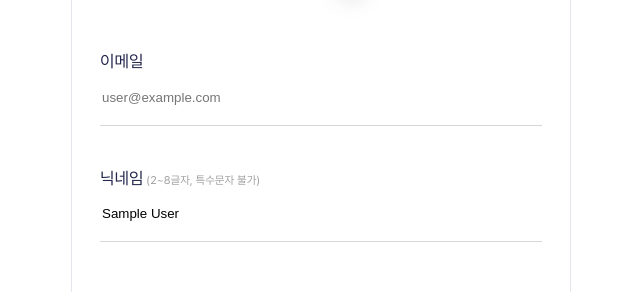
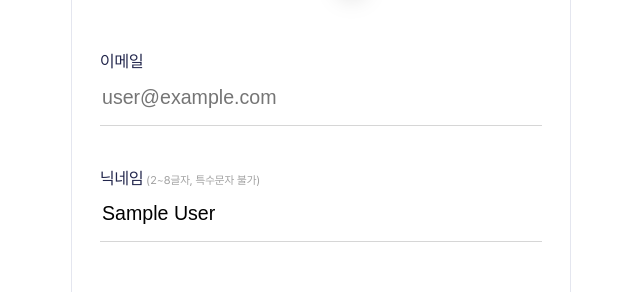
Before and after one commit to kes-knows-nothing/plantopia, a React (Vite) app: page /mypage/info in a window 1280 px wide. Shown: the part 221-513 px from the top of the page, without its empty margins (319-959 px from the left). Built offline with nearby package versions, Linux system fonts and the light colour scheme; no server answers; sample sign-in values are in the browser's storage.

Commit message:
Refactor: 변수명 카멜 케이스 수정, 마이페이지 디자인 버그 수정

```diff
--- a/src/pages/dictPage/dictSearchPage/DictSearchPage.tsx
+++ b/src/pages/dictPage/dictSearchPage/DictSearchPage.tsx
@@ -20,19 +20,18 @@ const DictSearchPage = () => {
   const location = useLocation();
   const inputValue = location.state?.inputValue;
   const [plant, setPlant] = useState<PlantType[]>([]);
-  const [isLoading, setisLoading] = useState(true);
+  const [isLoading, setIsLoading] = useState(true);
   const inputRef = useRef<HTMLInputElement>(null);
 
   const handleSubmit = (e: React.FormEvent<HTMLFormElement>) => {
     e.preventDefault();
     if (!inputRef?.current?.value) return;
-    setPlant([]);
-    setisLoading(true);
     getDouments(inputRef?.current?.value);
-    setisLoading(false);
   };
 
   const getDouments = async (plantName: string) => {
+    setPlant([]);
+    setIsLoading(true);
     let fieldName = 'name';
     if (!koreanRe.test(plantName)) {
       fieldName = 'scientificName';
@@ -54,13 +53,11 @@ const DictSearchPage = () => {
         return [...prev, data] as PlantType[];
       });
     });
+    setIsLoading(false);
   };
 
   useEffect(() => {
-    setPlant([]);
-    setisLoading(true);
     getDouments(inputValue);
-    setisLoading(false);
   }, [inputValue]);
 
   return (
--- a/src/pages/myPage/myInfo.scss
+++ b/src/pages/myPage/myInfo.scss
@@ -13,7 +13,8 @@
 
 .my_info_page {
   .my_info_container {
-    min-height: 85vh;
+    height: 100vh;
+    max-height: calc(100vh - 10.6rem);
   }
 
   .profile_section {
@@ -63,10 +64,11 @@
         }
       }
 
-      input {
+      > input {
+        width: 100%;
         height: 4rem;
         border-bottom: 1px solid #d6d6d6;
-        width: 100%;
+        font-size: 1.4rem;
       }
     }
   }
```
